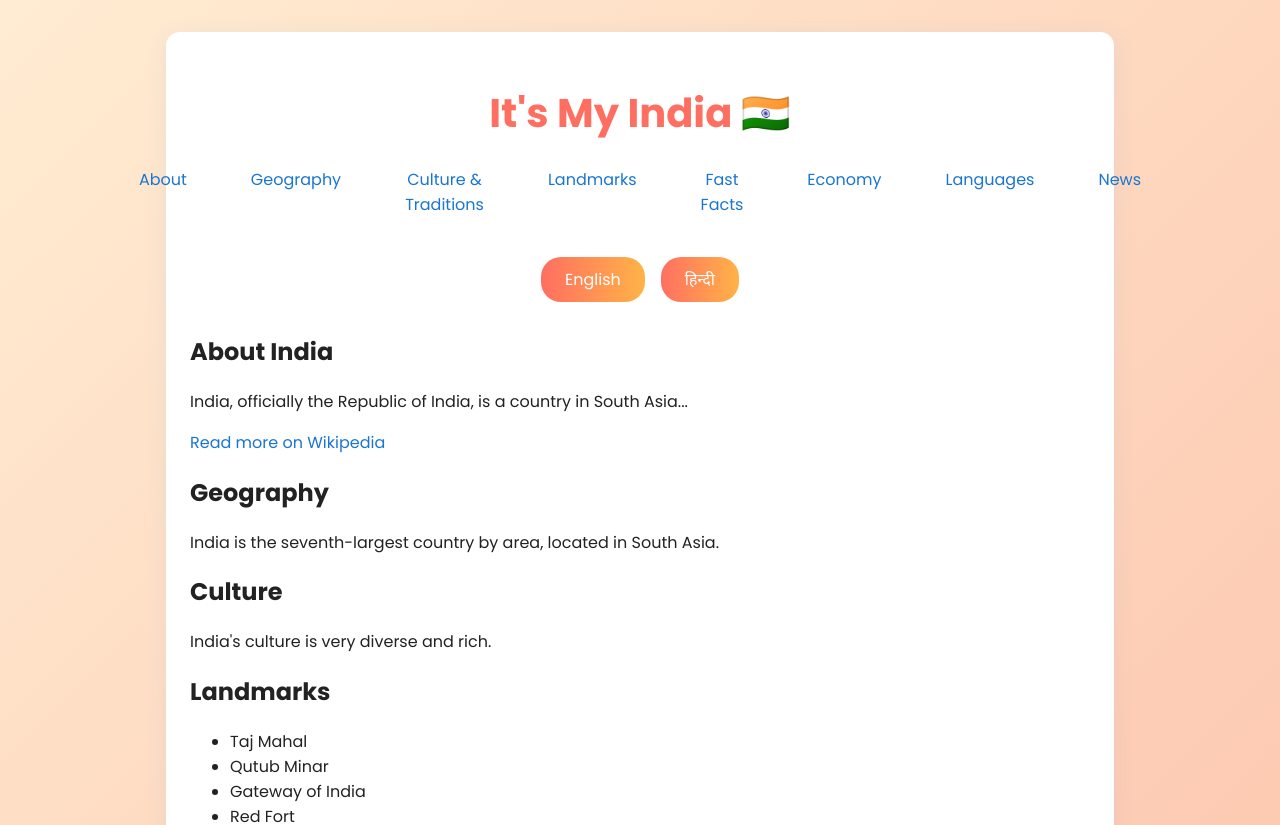
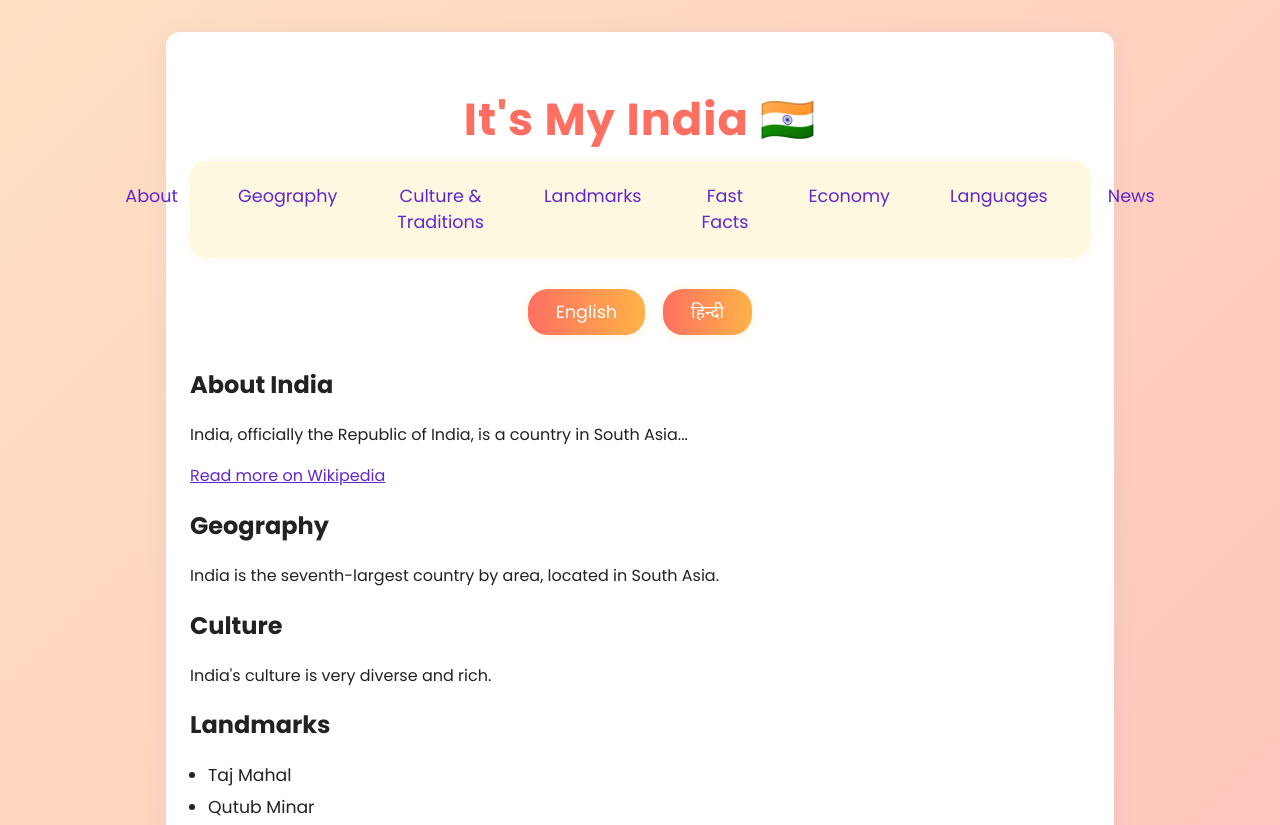
Before and after one commit to learning-new-things-daily/its_my_India, a React (Create React App) app: page / in a window 1280 px wide. Shown: the top 825 px of the page. Built offline with nearby package versions, Linux system fonts and the light colour scheme; no server answers.

Commit message:
updated css

```diff
--- a/src/App.css
+++ b/src/App.css
@@ -11,7 +11,7 @@
 
 body {
   font-family: 'Poppins', 'Noto Sans Devanagari', sans-serif;
-  background: linear-gradient(135deg, #ffecd2 0%, #fcb69f 100%);
+  background: linear-gradient(135deg, #ffe0c3 0%, #ffb6b9 100%);
   min-height: 100vh;
   margin: 0;
   color: #222;
@@ -27,12 +27,12 @@ body {
 }
 
 .app-container {
-  max-width: 800px;
-  margin: 40px auto;
-  background: #fff8e1;
+  max-width: 900px;
+  margin: 48px auto;
+  background: #fff;
   border-radius: 24px;
-  box-shadow: 0 8px 32px rgba(0,0,0,0.15);
-  padding: 32px;
+  box-shadow: 0 8px 32px rgba(0,0,0,0.12);
+  padding: 40px 32px 32px 32px;
   text-align: center;
 }
 
@@ -43,53 +43,61 @@ header {
 
 h1 {
   font-family: 'Poppins', 'Noto Sans Devanagari', sans-serif;
-  font-size: 2.5rem;
+  font-size: 2.8rem;
   color: #ff6f61;
-  margin-bottom: 16px;
+  margin-bottom: 8px;
+  letter-spacing: 1px;
 }
 
 nav {
   display: flex;
   justify-content: center;
-  gap: 2rem;
-  margin-bottom: 2rem;
+  gap: 32px;
+  background: #fff8e1;
+  border-radius: 16px;
+  box-shadow: 0 2px 8px rgba(255,183,77,0.12);
+  padding: 16px 0;
+  margin-bottom: 32px;
 }
 
 nav a {
-  color: var(--primary);
+  color: #5f27cd;
   text-decoration: none;
   font-weight: 500;
-  padding: 0.5rem 1rem;
+  font-size: 1.1rem;
+  transition: color 0.2s;
+  padding: 6px 14px;
   border-radius: 8px;
-  transition: background 0.2s;
 }
 
-nav a:hover, nav a.active {
-  background: var(--primary);
-  color: #fff;
+nav a:hover {
+  background: #ffe0c3;
+  color: #ff6f61;
 }
 
 .language-toggle {
-  margin: 16px 0;
+  margin: 24px 0 32px 0;
   display: flex;
   justify-content: center;
-  gap: 16px;
+  gap: 18px;
 }
 
-button {
+.language-toggle button {
   font-family: inherit;
   background: linear-gradient(90deg, #ff6f61 0%, #ffb347 100%);
   color: #fff;
   border: none;
   border-radius: 20px;
-  padding: 10px 24px;
-  font-size: 1rem;
+  padding: 10px 28px;
+  font-size: 1.1rem;
   cursor: pointer;
-  transition: background 0.3s;
+  transition: background 0.3s, box-shadow 0.3s;
+  box-shadow: 0 2px 8px rgba(255,183,77,0.18);
 }
 
-button:hover {
+.language-toggle button:hover {
   background: linear-gradient(90deg, #ffb347 0%, #ff6f61 100%);
+  box-shadow: 0 4px 16px rgba(255,111,97,0.18);
 }
 
 .section {
@@ -107,8 +115,9 @@ button:hover {
 
 .section h2 {
   margin-top: 0;
-  color: var(--primary-dark);
-  letter-spacing: 1px;
+  color: #5f27cd;
+  letter-spacing: 0.5px;
+  font-weight: 700;
 }
 
 .fast-facts {
@@ -144,11 +153,21 @@ footer {
 }
 
 a {
-  color: var(--primary);
-  text-decoration: none;
+  color: #5f27cd;
+  text-decoration: underline;
   transition: color 0.2s;
 }
 
 a:hover {
-  color: var(--accent);
+  color: #ff6f61;
 }
+
+ul {
+  margin: 0 0 0 18px;
+  padding: 0;
+}
+
+li {
+  margin-bottom: 6px;
+  font-size: 1.08rem;
+}
```
